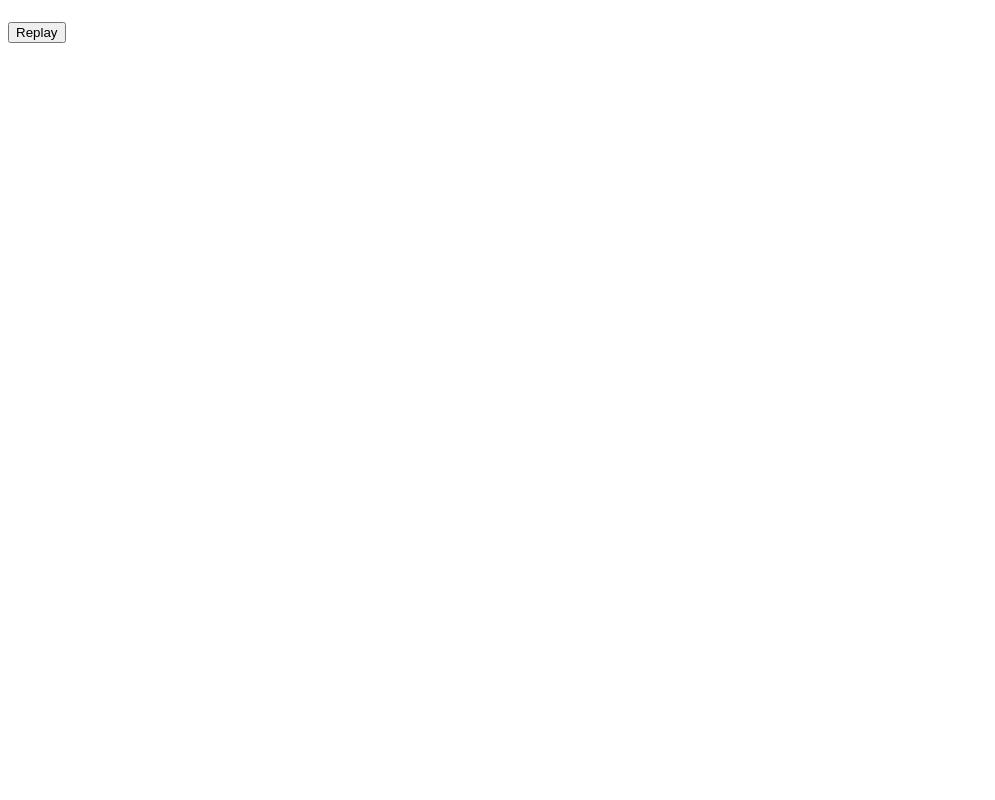
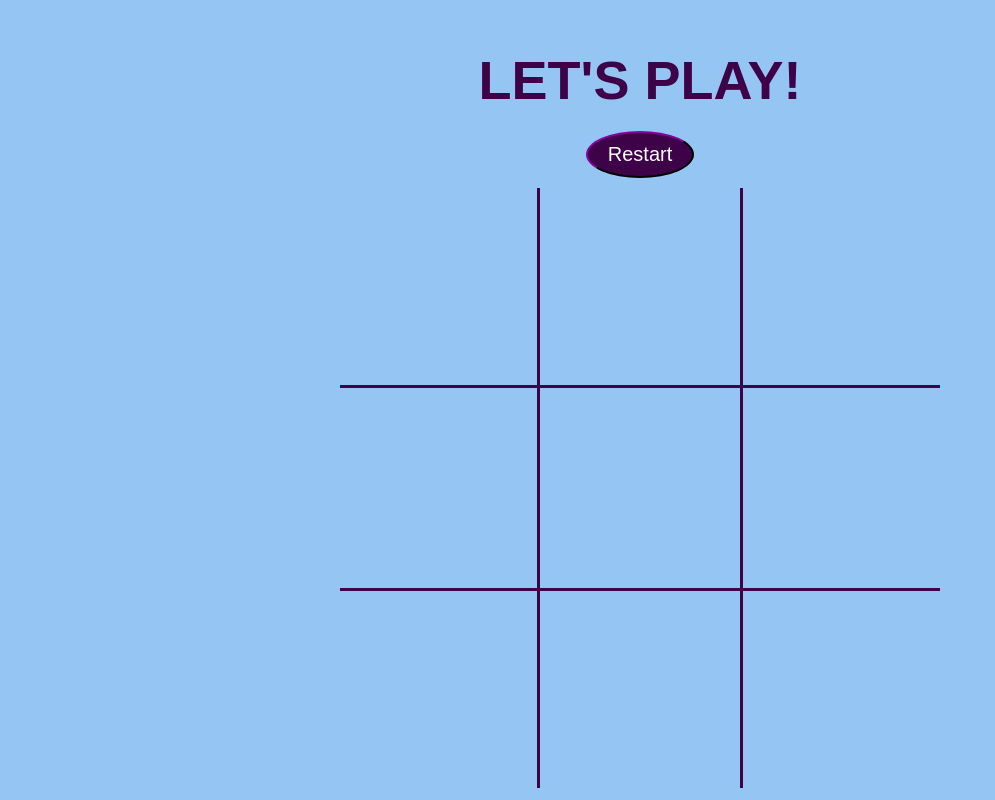
Before and after one commit to mariabarkouzou/FrontEndCourseExercises, a plain HTML site: page JavaScript/TicTacToe/index.html in a window 1280 px wide. Shown: the whole page, without its empty margins (0-995 px from the left). Drawn offline with Linux system fonts and the light colour scheme.

Commit message:
Project Tic Tac Toe Ready

```diff
--- a/JavaScript/TicTacToe/index.html
+++ b/JavaScript/TicTacToe/index.html
@@ -1,39 +1,32 @@
 <!DOCTYPE html>
 <html lang="en">
-<head>
-    <meta charset="UTF-8">
-    <meta http-equiv="X-UA-Compatible" content="IE=edge">
-    <meta name="viewport" content="width=device-width, initial-scale=1.0">
-    <meta name="description" content="Tic Tac Toe">
-    <link rel="stylesheet" href="styles.css">
+  <head>
+    <meta charset="UTF-8" />
+    <meta http-equiv="X-UA-Compatible" content="IE=edge" />
+    <meta name="viewport" content="width=device-width, initial-scale=1.0" />
+    <meta name="description" content="Tic Tac Toe" />
+    <link rel="stylesheet" href="styles.css" />
     <link rel="icon" href="images/icon.png" type="image/png" sizes="16x16" />
     <title>Tic Tac Toe</title>
-</head>
-<body>
-    <table>
-        <tr>
-        <td class="cell" id="0"></td>
-        <td class="cell" id="1"></td>
-        <td class="cell" id="2"></td>
-    </tr>
+  </head>
+  <body>
+    <div class="container">
+    <h1 id="playText">Let's Play!</h1>
+    <button id="restartBtn">Restart</button>
 
-    <tr>
-        <td class="cell" id="3"></td>
-        <td class="cell" id="4"></td>
-        <td class="cell" id="5"></td>
-    </tr>
 
-    <tr>
-        <td class="cell" id="6"></td>
-        <td class="cell" id="7"></td>
-        <td class="cell" id="8"></td>
-    </tr>
-
-    </table>
-<div class="endgame">
-<div class="text"></div>
-</div>
-<button onclick="startGame()">Replay</button>
+    <div id="gameboard">
+      <div class="box" id="0"></div>
+      <div class="box" id="1"></div>
+      <div class="box" id="2"></div>
+      <div class="box" id="3"></div>
+      <div class="box" id="4"></div>
+      <div class="box" id="5"></div>
+      <div class="box" id="6"></div>
+      <div class="box" id="7"></div>
+      <div class="box" id="8"></div>
+    </div>
+    </div>
     <script src="script.js"></script>
-</body>
+  </body>
 </html>
--- a/JavaScript/TicTacToe/script.js
+++ b/JavaScript/TicTacToe/script.js
@@ -0,0 +1,84 @@
+const boxes = Array.from(document.getElementsByClassName("box"));
+const restartBtn = document.getElementById("restartBtn");
+const spaces = [];
+
+const OText = "O";
+const XText = "X";
+let currentPlayer;
+
+const drawBoard = () => {
+  boxes.forEach((box, index) => {
+    let styleString = "";
+    if (index < 3) {
+      styleString += `border-bottom: 3px solid var(--purple);`;
+    }
+    if (index % 3 == 0) {
+      styleString += `border-right: 3px solid var(--purple);`;
+    }
+    if (index % 3 == 2) {
+      styleString += `border-left: 3px solid var(--purple);`;
+    }
+    if (index > 5) {
+      styleString += `border-top: 3px solid var(--purple);`;
+    }
+    box.style = styleString;
+    box.addEventListener("click", boxClicked);
+  });
+};
+
+const boxClicked = (e) => {
+  const id = e.target.id;
+  if (!spaces[id]) {
+    spaces[id] = currentPlayer;
+    e.target.innerText = currentPlayer;
+    if (playerHasWon()) {
+      playText.innerText = `${currentPlayer} has won!`;
+      return;
+    }
+    currentPlayer = currentPlayer === OText ? XText : OText;
+  }
+};
+
+const playerHasWon = () => {
+  if (spaces[0] === currentPlayer) {
+    if (spaces[1] === currentPlayer && spaces[2] === currentPlayer) {
+      return true;
+    }
+    if (spaces[3] === currentPlayer && spaces[6] === currentPlayer) {
+      return true;
+    }
+    if (spaces[4] === currentPlayer && spaces[8] === currentPlayer) {
+      return true;
+    }
+  }
+  if (spaces[8] === currentPlayer) {
+    if (spaces[2] === currentPlayer && spaces[5] === currentPlayer) {
+      return true;
+    }
+    if (spaces[6] === currentPlayer && spaces[7] === currentPlayer) {
+      return true;
+    }
+  }
+  if (spaces[4 === currentPlayer]) {
+    if (spaces[1] === currentPlayer && spaces[7] === currentPlayer) {
+      return true;
+    }
+    if (spaces[3] === currentPlayer && spaces[5] === currentPlayer) {
+      return true;
+    }
+  }
+};
+
+const restart = () => {
+  spaces.forEach((space, index) => {
+    spaces[index] = null;
+  });
+  boxes.forEach((box) => {
+    box.innerText = "";
+  });
+  playText.innerText = `Let's play!`;
+  currentPlayer = OText;
+};
+restartBtn.addEventListener("click", restart);
+restart();
+drawBoard();
--- a/JavaScript/TicTacToe/styles.css
+++ b/JavaScript/TicTacToe/styles.css
@@ -0,0 +1,64 @@
+:root {
+  --purple: #3e0249;
+}
+
+* {
+ box-sizing: border-box;
+}
+
+body {
+  margin: 0;
+  padding: 0;
+  font-family: sans-serif;
+  color: var(--purple);
+  background-color: rgb(149, 198, 243);
+}
+
+h1 {
+  margin-bottom: 20px;
+  font-size: 54px;
+  text-transform: uppercase;
+}
+
+.container {
+  display: flex;
+  flex-direction: column;
+  height: 100vh;
+  padding: 40px;
+  align-items:center;
+  justify-content: center;
+
+}
+
+.box {
+  width: 200px;
+  height: 200px;
+  display:flex;
+  align-items:center;
+  justify-content: center;
+  color: var(--purple);
+  font-size: 150px;
+}
+
+#gameboard {
+  width:600px;
+  display:flex;
+  flex-wrap:wrap;
+  margin-top: 10px;
+}
+
+
+button {
+  padding: 10px 20px;
+  border-radius: 50%;
+  color: white;
+  background-color: var(--purple);
+  border-color: var(--purple);
+  font-size: 20px;
+  transition: 200ms transform;
+}
+
+button:hover {
+  cursor: pointer;
+  transform: translateY(-2px);
+}
```
